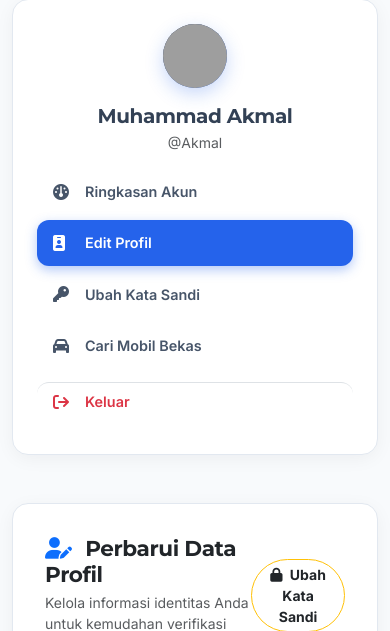
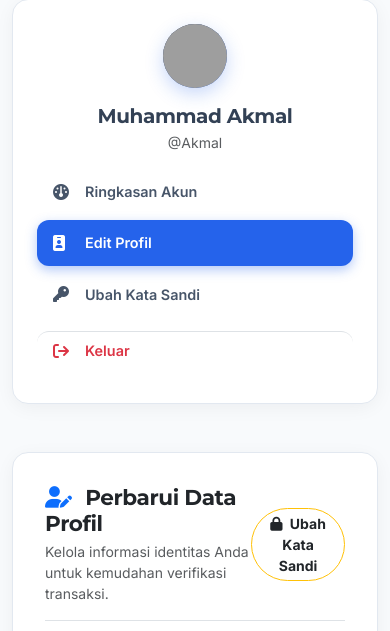
Before and after one commit to Akmalll45/E-commerce_MBG, a Django app: page /dashboard/profil/ in a window 390 px wide. Shown: the part 95-726 px from the top of the page. Run offline with Django 5.2, Linux system fonts and the light colour scheme; a user stored in the database is signed in; data comes from the database, SQL or seed files in the repository; data that the repository does not hold is empty; grey boxes are pictures that could not be loaded.

Commit message:
fix(ux): hapus menu Cari Mobil Bekas dari sidebar dashboard pelanggan

```diff
--- a/toko/templates/dashboard/user/dashboard.html
+++ b/toko/templates/dashboard/user/dashboard.html
@@ -394,9 +394,6 @@
                         </a>
                         <a class="side-nav-item" href="{% url 'ubah_password_user' %}">
                             <i class="fa-solid fa-key"></i> Ubah Kata Sandi
-                        </a>
-                        <a class="side-nav-item" href="{% url 'katalog' %}">
-                            <i class="fa-solid fa-car"></i> Cari Mobil Bekas
                         </a>
                         <a class="side-nav-item" href="{% url 'titip_jual_daftar' %}">
                             <i class="fa-solid fa-hand-holding-dollar"></i> Titip-Jual Saya
--- a/toko/templates/dashboard/user/profil.html
+++ b/toko/templates/dashboard/user/profil.html
@@ -305,9 +305,6 @@
                         <a class="side-nav-item" href="{% url 'ubah_password_user' %}">
                             <i class="fa-solid fa-key"></i> Ubah Kata Sandi
                         </a>
-                        <a class="side-nav-item" href="{% url 'katalog' %}">
-                            <i class="fa-solid fa-car"></i> Cari Mobil Bekas
-                        </a>
                         <a class="side-nav-item text-danger mt-2 pt-2 border-top" href="{% url 'logout' %}">
                             <i class="fa-solid fa-arrow-right-from-bracket"></i> Keluar
                         </a>
```
